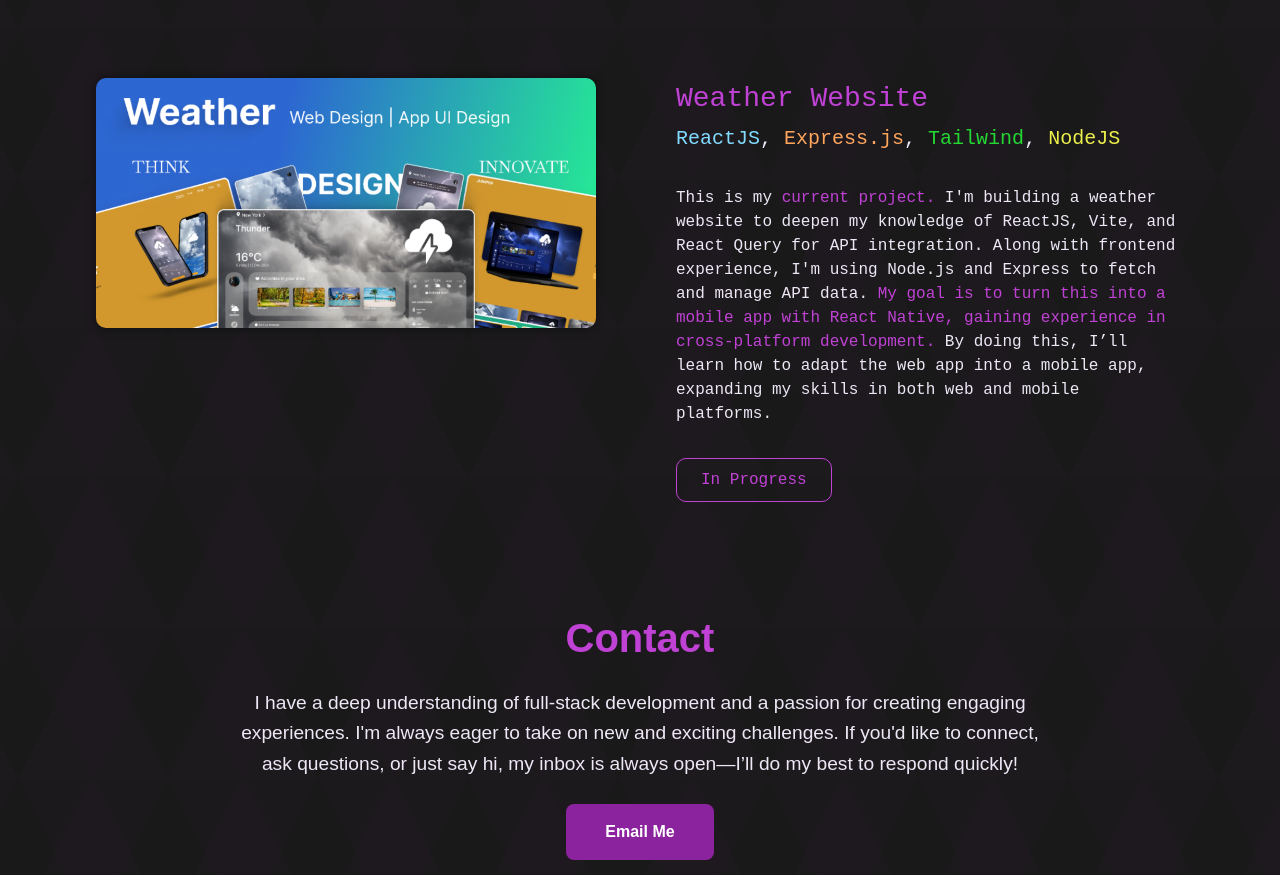
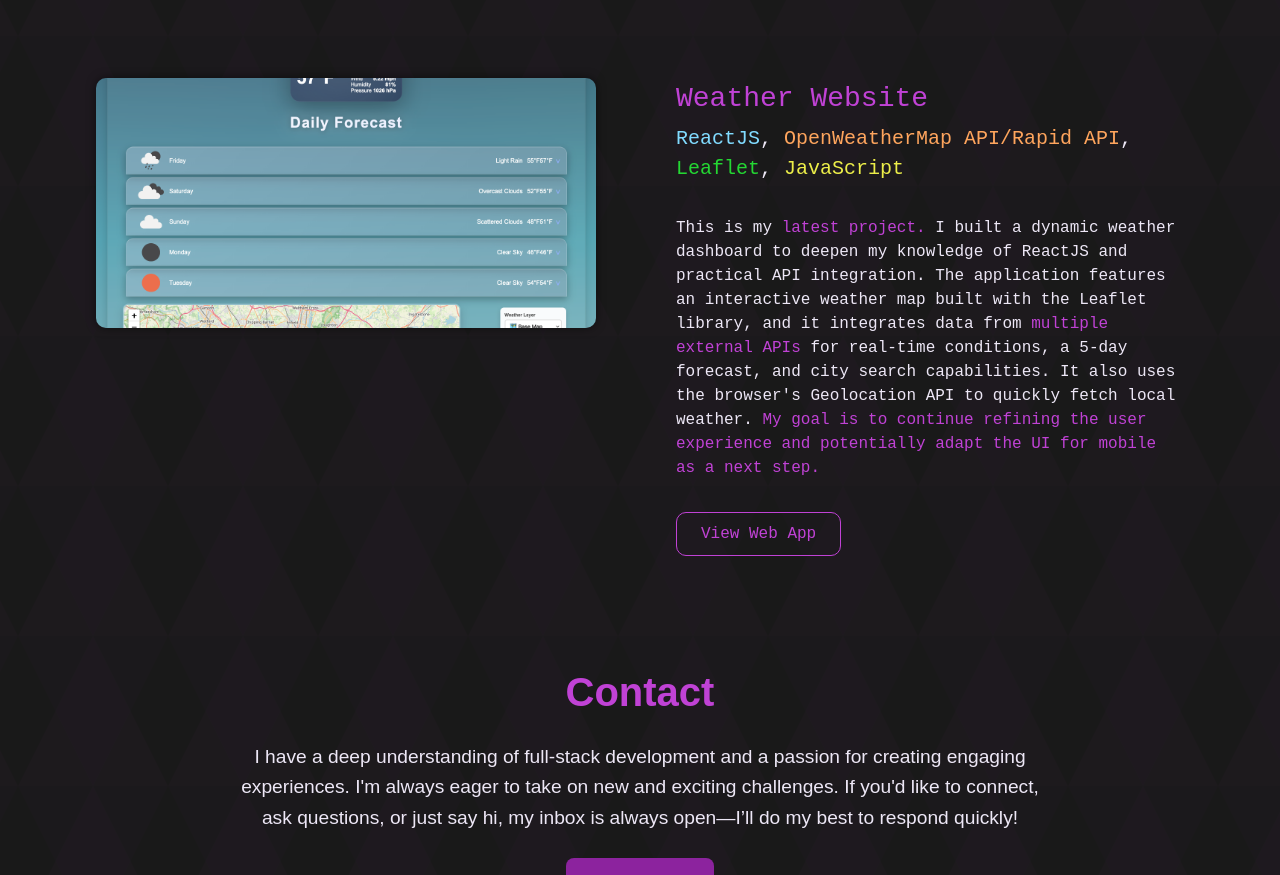
Before and after one commit to JZehms/Portfolio-Website, a React (Vite) app: page / in a window 1280 px wide. Shown: the part 4525-5400 px from the top of the page. Built offline with nearby package versions, Linux system fonts and the light colour scheme.

Commit message:
Added nimbus app details

```diff
--- a/src/Components/Projects.jsx
+++ b/src/Components/Projects.jsx
@@ -3,7 +3,7 @@ import "./Component-Styles/Hero.css";
 import webScraper from "../assets/Projects-Assets/Crawler-Placeholder.png";
 import dhiGif from "../assets/Projects-Assets/Homepage-Recording.gif";
 import portfolioGif from "../assets/Projects-Assets/Portfolio-Recording.gif";
-import weatherImg from "../assets/Projects-Assets/Weather-app-placeholder.png";
+import weatherImg from "../assets/Projects-Assets/nimbus-app.png";
 
 function Projects() {
   return (
@@ -131,26 +131,30 @@ function Projects() {
               <h3 className="projects-card-title">Weather Website</h3>
               <div className="project-languages">
                 <span className="react-style">ReactJS</span>,{" "}
-                <span className="html-style">Express.js</span>,{" "}
-                <span className="js-style">Tailwind</span>,{" "}
-                <span className="java-style">NodeJS</span>
+                <span className="html-style">OpenWeatherMap API/Rapid API</span>
+                , <span className="js-style">Leaflet</span>,{" "}
+                <span className="java-style">JavaScript</span>
               </div>
               <p className="projects-text">
                 This is my{" "}
-                <span className="projects-inverse">current project.</span> I'm
-                building a weather website to deepen my knowledge of ReactJS,
-                Vite, and React Query for API integration. Along with frontend
-                experience, I'm using Node.js and Express to fetch and manage
-                API data.{" "}
-                <span className="projects-inverse">
-                  My goal is to turn this into a mobile app with React Native,
-                  gaining experience in cross-platform development.
-                </span>{" "}
-                By doing this, I’ll learn how to adapt the web app into a mobile
-                app, expanding my skills in both web and mobile platforms.
+                <span className="projects-inverse">latest project.</span> I
+                built a dynamic weather dashboard to deepen my knowledge of{" "}
+                <span className="projects-bold">ReactJS</span> and practical API
+                integration. The application features an interactive weather map
+                built with the Leaflet library, and it integrates data from{" "}
+                <span className="projects-inverse">multiple external APIs</span>{" "}
+                for real-time conditions, a 5-day forecast, and city search
+                capabilities. It also uses the browser's Geolocation API to
+                quickly fetch local weather.
+                <span className="projects-inverse">{" "}
+                  My goal is to continue refining the user experience and
+                  potentially adapt the UI for mobile as a next step.
+                </span>
               </p>
               <div className="view-project-button">
-                <button className="project-button">In Progress</button>
+                <a href="https://jzehms.github.io/Nimbus-Weather-App/">
+                  <button className="project-button">View Web App</button>
+                </a>
               </div>
             </div>
           </div>
```
Also changed, not shown: src/assets/Projects-Assets/nimbus-app.png (added).
